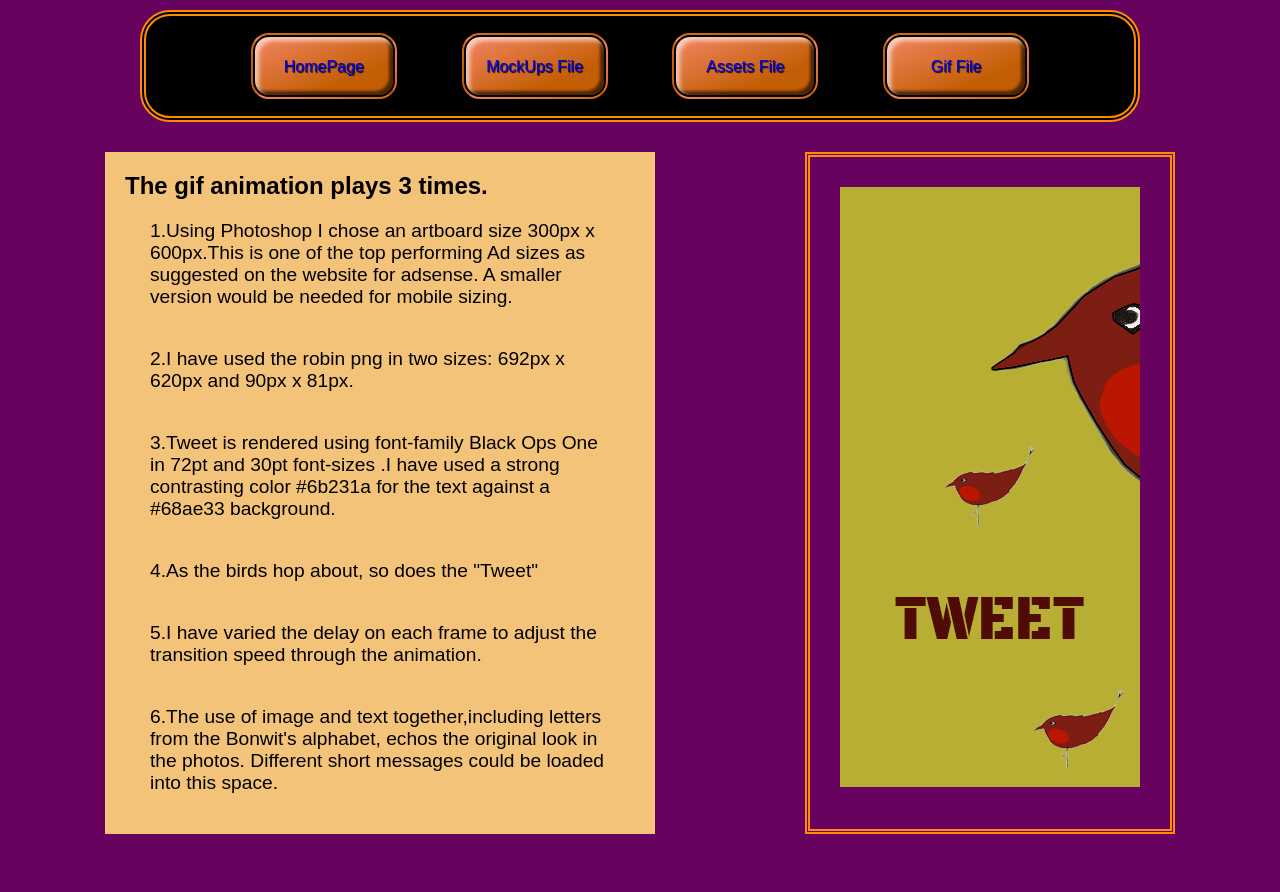
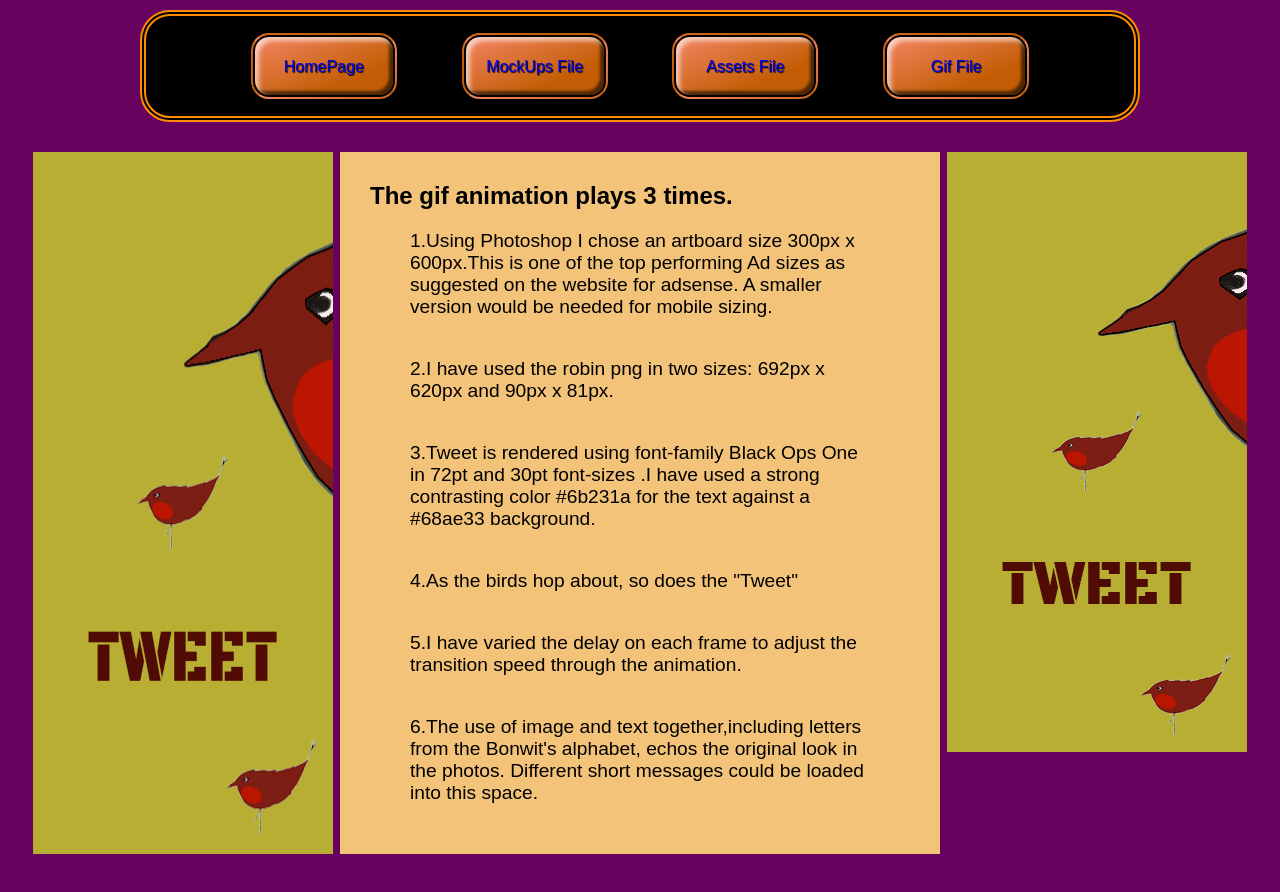
Before and after one commit to UrsulaKesek/uk-visuals, a React (Create React App) app: page /gif in a window 1280 px wide. Shown: the part 380-1272 px from the top of the page. Built offline with nearby package versions, Linux system fonts and the light colour scheme; a web font is replaced by a local one.

Commit message:
edited gif css

```diff
--- a/src/pages/GifSpriteFile/GifSprite.css
+++ b/src/pages/GifSpriteFile/GifSprite.css
@@ -1,16 +1,13 @@
 .bird{
+  margin:30px;
   display:flex;
   flex-direction: row;
-  padding:30px ;
+  justify-content: space-evenly;
 }
 .gif{
-  width:550px;
-  padding:20px;
+  width:600px;
+  padding:30px;
   text-align:left;
   background-color: rgb(243, 195, 122);
   color:black;
 }
-.birds{
-  border:5px double darkorange ;
-  padding:30px;
-}
--- a/src/pages/GifSpriteFile/index.jsx
+++ b/src/pages/GifSpriteFile/index.jsx
@@ -4,7 +4,8 @@ import "./GifSprite.css";
 const GifSpriteFile = () => {
   return (
     <>
-      <div class="bird">
+        <div class="bird">
+          <img src={Birds} alt="robin-tweet-animation" />
         <div className="gif">
           <h2>The gif animation plays 3 times.</h2>
           <p>
```
